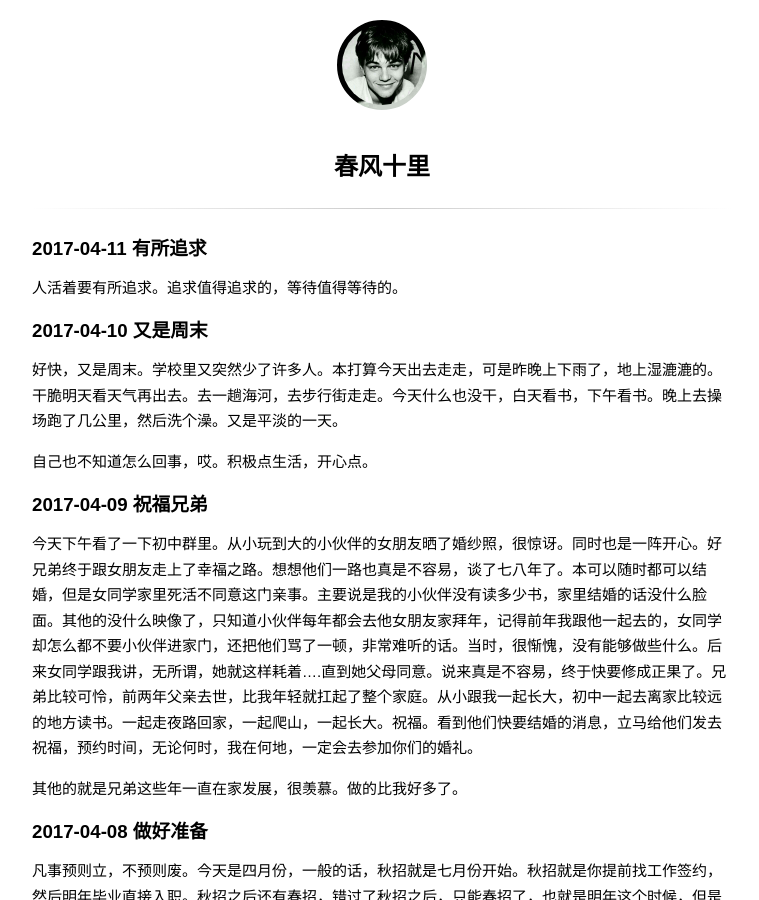
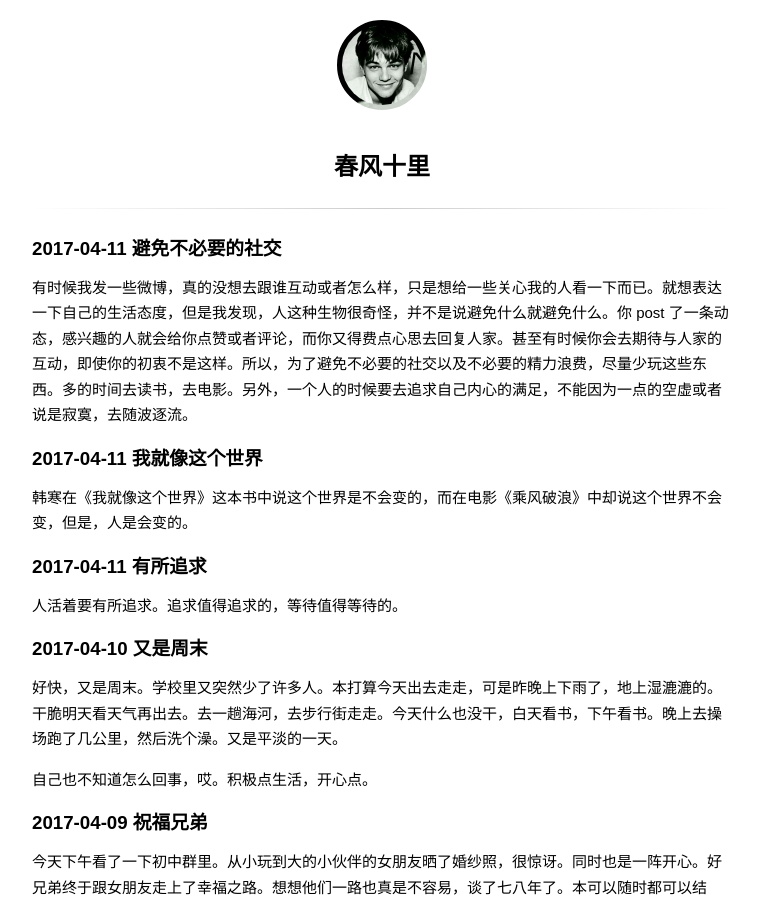
Before and after one commit to wuchangfeng/wuchangfeng.github.io, a Jekyll site: the page built from diary.md, in a window 1280 px wide and 900 px high. Shown: the whole window, without its empty margins (258-1017 px from the left). Built offline with Jekyll 4.4.1, drawn with Linux system fonts in a browser that asks for light colours; some web fonts are replaced; comment, search, counter and statistics services are not loaded.

Commit message:
blog update

```diff
--- a/diary.md
+++ b/diary.md
@@ -1,6 +1,14 @@
 ---
 title: 春风十里
 ---
+
+### 2017-04-11 避免不必要的社交
+
+有时候我发一些微博，真的没想去跟谁互动或者怎么样，只是想给一些关心我的人看一下而已。就想表达一下自己的生活态度，但是我发现，人这种生物很奇怪，并不是说避免什么就避免什么。你 post 了一条动态，感兴趣的人就会给你点赞或者评论，而你又得费点心思去回复人家。甚至有时候你会去期待与人家的互动，即使你的初衷不是这样。所以，为了避免不必要的社交以及不必要的精力浪费，尽量少玩这些东西。多的时间去读书，去电影。另外，一个人的时候要去追求自己内心的满足，不能因为一点的空虚或者说是寂寞，去随波逐流。
+
+### 2017-04-11 我就像这个世界
+
+韩寒在《我就像这个世界》这本书中说这个世界是不会变的，而在电影《乘风破浪》中却说这个世界不会变，但是，人是会变的。
 
 ### 2017-04-11 有所追求
 
```
